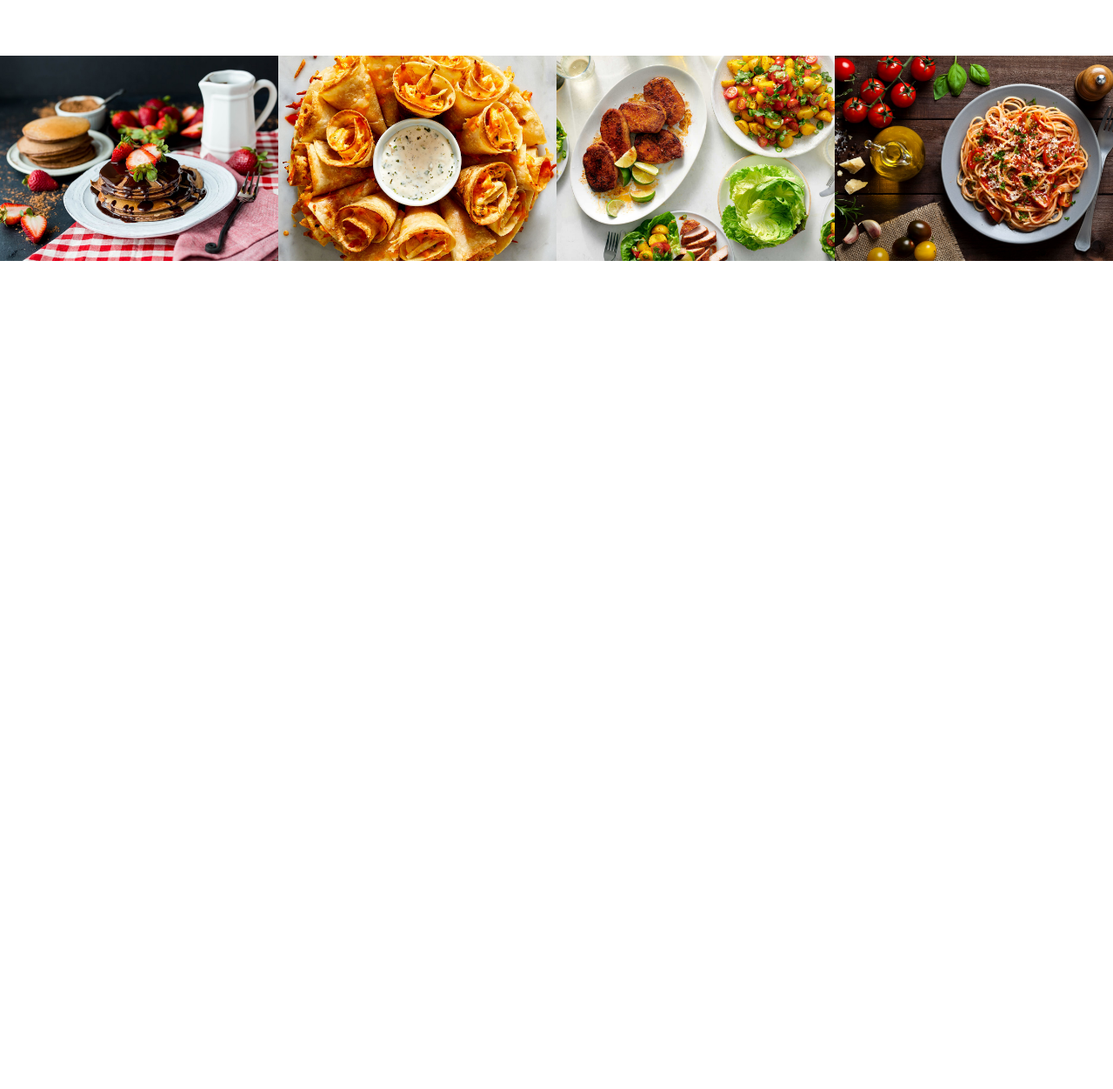
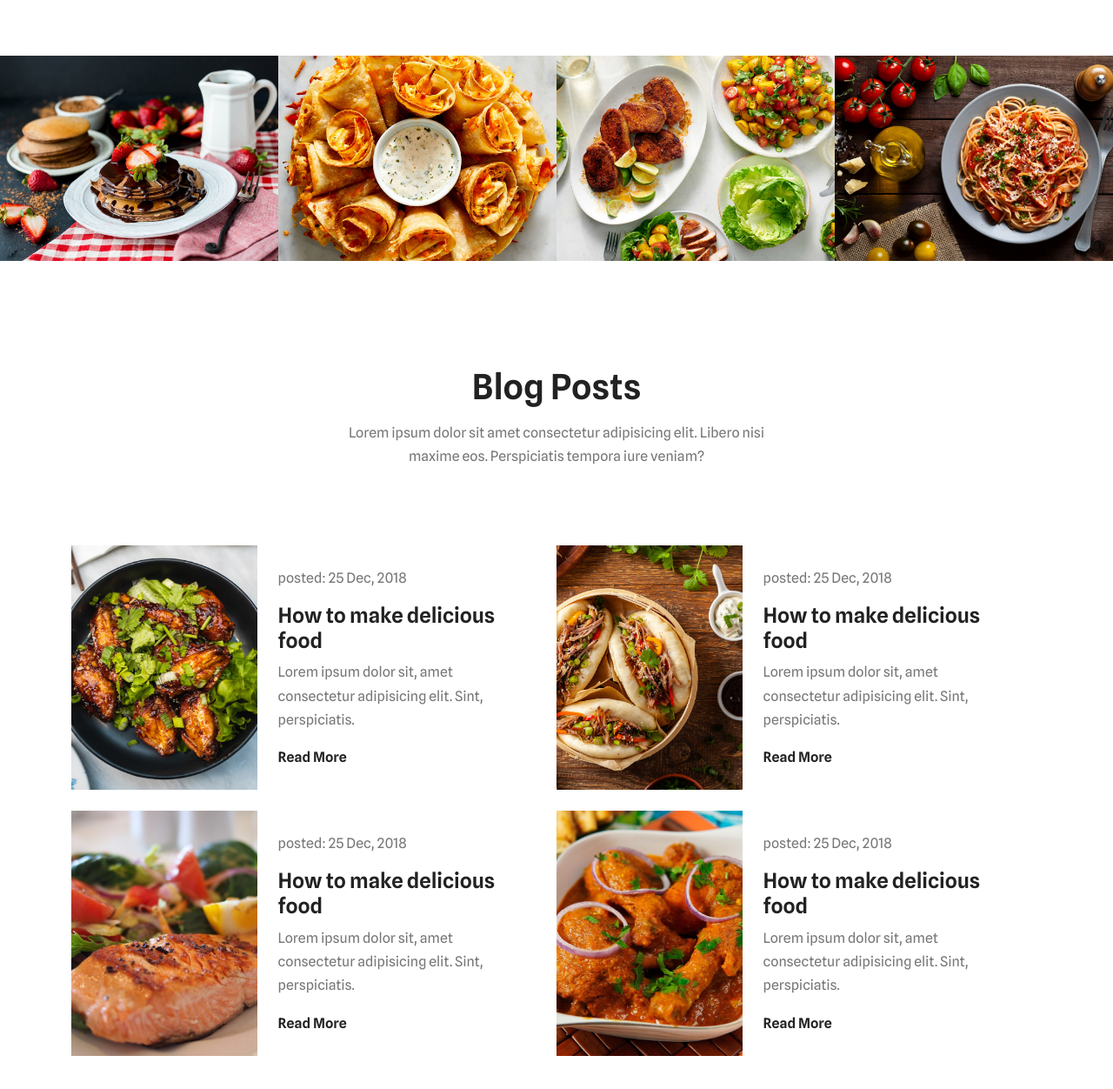
Before and after one commit to AleeshaRahimanNC/Bootstrap_Project, a plain HTML site: page index.html in a window 1280 px wide. Shown: the part 5740-6992 px from the top of the page at 87% size. Before the commit the page ends 6040 px from the top, so only its background shows below. Drawn offline with nearby package versions, Linux system fonts and the light colour scheme.

Commit message:
Added the section blog post

```diff
--- a/index.css
+++ b/index.css
@@ -246,3 +246,19 @@ section {
 .insta-post:hover .insta-btn{
     opacity: 1;
 }
+
+/* blog post */
+
+.blog-post img{
+    width: 40%;
+    object-fit: cover;
+}
+
+@media (max-width: 768px) {
+    .blog-post{
+        flex-direction: column;
+    }
+    .blog-post img{
+        width: 100%;
+    }
+}
--- a/index.html
+++ b/index.html
@@ -956,16 +956,72 @@
     </div>
     <!-- insta post -->
 
-    <!-- section8-->
-    <!-- section8-->
+    <!-- blog posts -->
+    <section id="blog">
+        <div class="container">
+            <div class="row">
+                <div class="col-12 intro-text">
+                    <h1>Blog Posts</h1>
+                    <p>Lorem ipsum dolor sit amet consectetur adipisicing elit. Libero nisi maxime eos. Perspiciatis
+                        tempora iure veniam?</p>
+                </div>
 
-    <!-- section9-->
-    <!-- section9-->
+                <div class="row gy-4">
+                    <!-- blog post1 -->
+                    <div class="col-sm-6">
+                        <div class="blog-post d-flex shadow-on-hover">
+                            <img src="./image8.jpg" alt="blog post1">
+                            <div class="blog-post-content p-4">
+                                <p>posted: 25 Dec, 2018</p>
+                                <h4><a href="#">How to make delicious food</a></h4>
+                                <p>Lorem ipsum dolor sit, amet consectetur adipisicing elit. Sint, perspiciatis.</p>
+                                <a href="#">Read More</a>
+                            </div>
+                        </div>
+                    </div>
+                    <!-- blog post2 -->
+                    <div class="col-sm-6">
+                        <div class="blog-post d-flex shadow-on-hover">
+                            <img src="./image4.jpg" alt="blog post2">
+                            <div class="blog-post-content p-4">
+                                <p>posted: 25 Dec, 2018</p>
+                                <h4><a href="#">How to make delicious food</a></h4>
+                                <p>Lorem ipsum dolor sit, amet consectetur adipisicing elit. Sint, perspiciatis.</p>
+                                <a href="#">Read More</a>
+                            </div>
+                        </div>
+                    </div>
+                    <!-- blog post3 -->
+                    <div class="col-sm-6">
+                        <div class="blog-post d-flex shadow-on-hover">
+                            <img src="./image2.jpg" alt="blog post3">
+                            <div class="blog-post-content p-4">
+                                <p>posted: 25 Dec, 2018</p>
+                                <h4><a href="#">How to make delicious food</a></h4>
+                                <p>Lorem ipsum dolor sit, amet consectetur adipisicing elit. Sint, perspiciatis.</p>
+                                <a href="#">Read More</a>
+                            </div>
+                        </div>
+                    </div>
+                    <!-- blog post4 -->
+                    <div class="col-sm-6">
+                        <div class="blog-post d-flex shadow-on-hover">
+                            <img src="./image6.jpg" alt="blog post4">
+                            <div class="blog-post-content p-4">
+                                <p>posted: 25 Dec, 2018</p>
+                                <h4><a href="#">How to make delicious food</a></h4>
+                                <p>Lorem ipsum dolor sit, amet consectetur adipisicing elit. Sint, perspiciatis.</p>
+                                <a href="#">Read More</a>
+                            </div>
+                        </div>
+                    </div>
+                </div>
+            </div>
+    </section>
+    <!-- blog posts -->
 
-
-
-
-
+    <!-- footer -->
+    <!-- footer -->
 
     <script src="https://cdn.jsdelivr.net/npm/bootstrap@5.3.0/dist/js/bootstrap.bundle.min.js"
         integrity="sha384-geWF76RCwLtnZ8qwWowPQNguL3RmwHVBC9FhGdlKrxdiJJigb/j/68SIy3Te4Bkz" crossorigin="anonymous">
```
